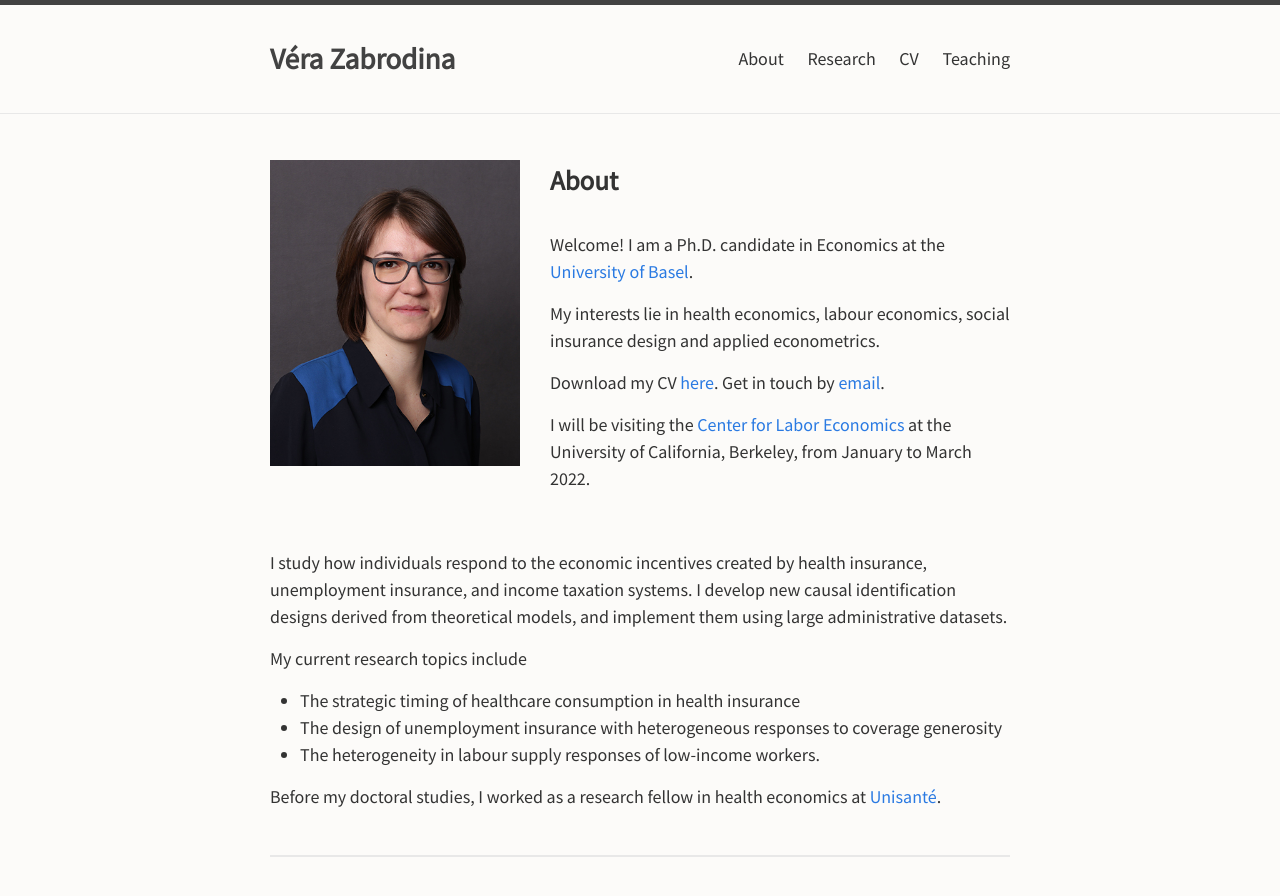
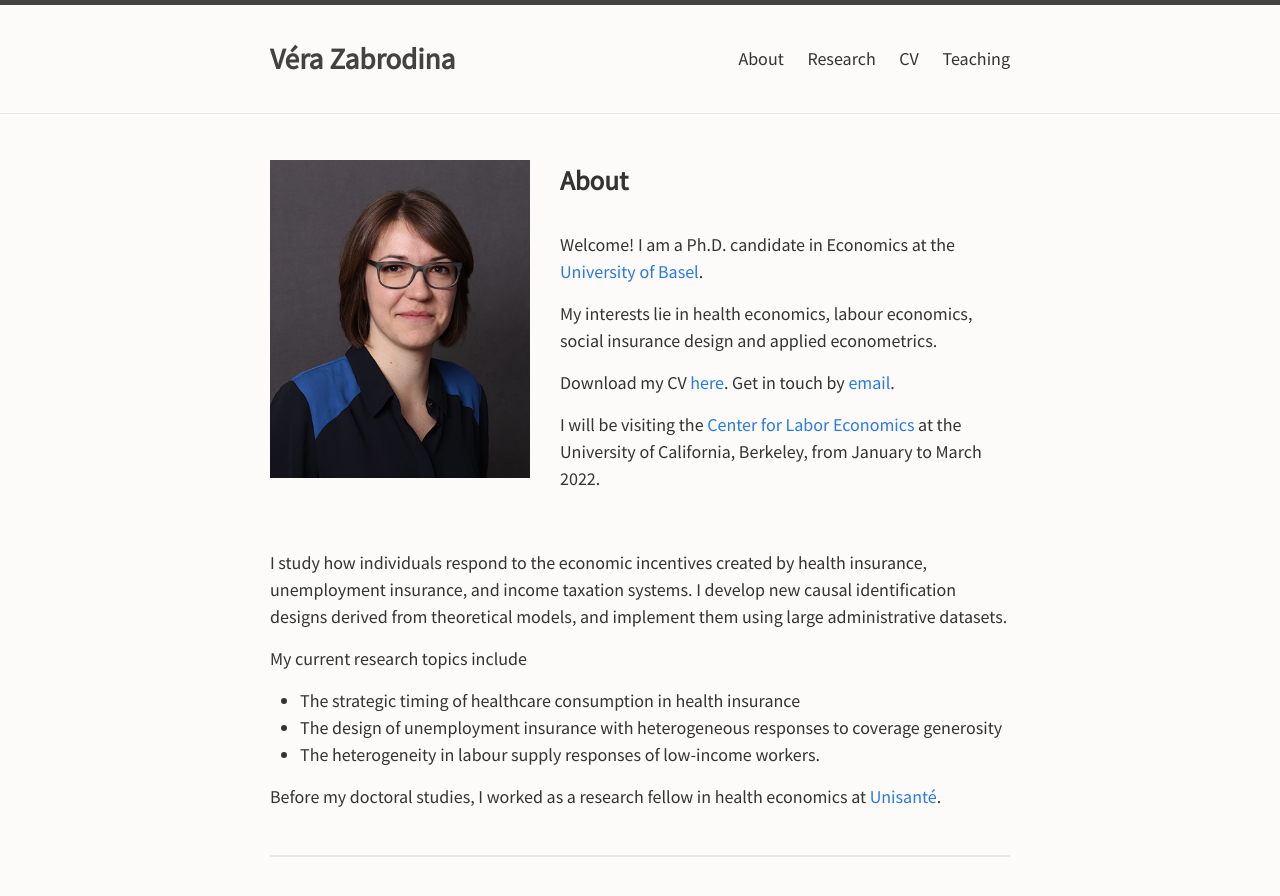
Before and after one commit to verazb/verazb.github.io, a Jekyll site: the page built from index.md, in a window 1280 px wide and 900 px high. Shown: the top 896 px of the window. Built offline with Jekyll 4.4.1, drawn with Linux system fonts in a browser that asks for light colours.

Commit message:
Update index.md

```diff
--- a/index.md
+++ b/index.md
@@ -4,7 +4,7 @@ layout: default
 
 
 
-<img align="left" src="docs/VeraZabrodina2.JPG" width="250">
+<img align="left" src="docs/VeraZabrodina2.JPG" width="260">
 <!-- ![](docs/VeraZabrodina.JPG) -->
 <!-- ![image](path-to-image.jpg){: style="float: left"} -->
 
```
